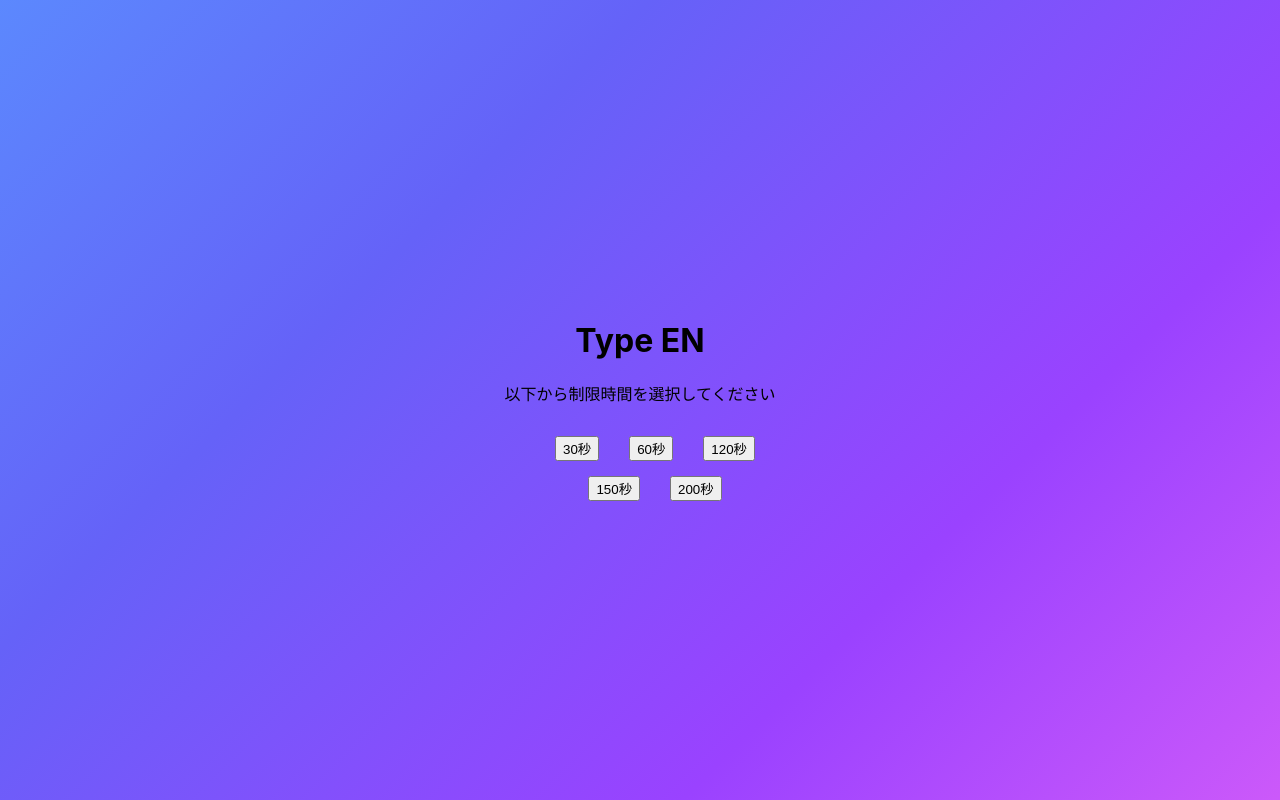
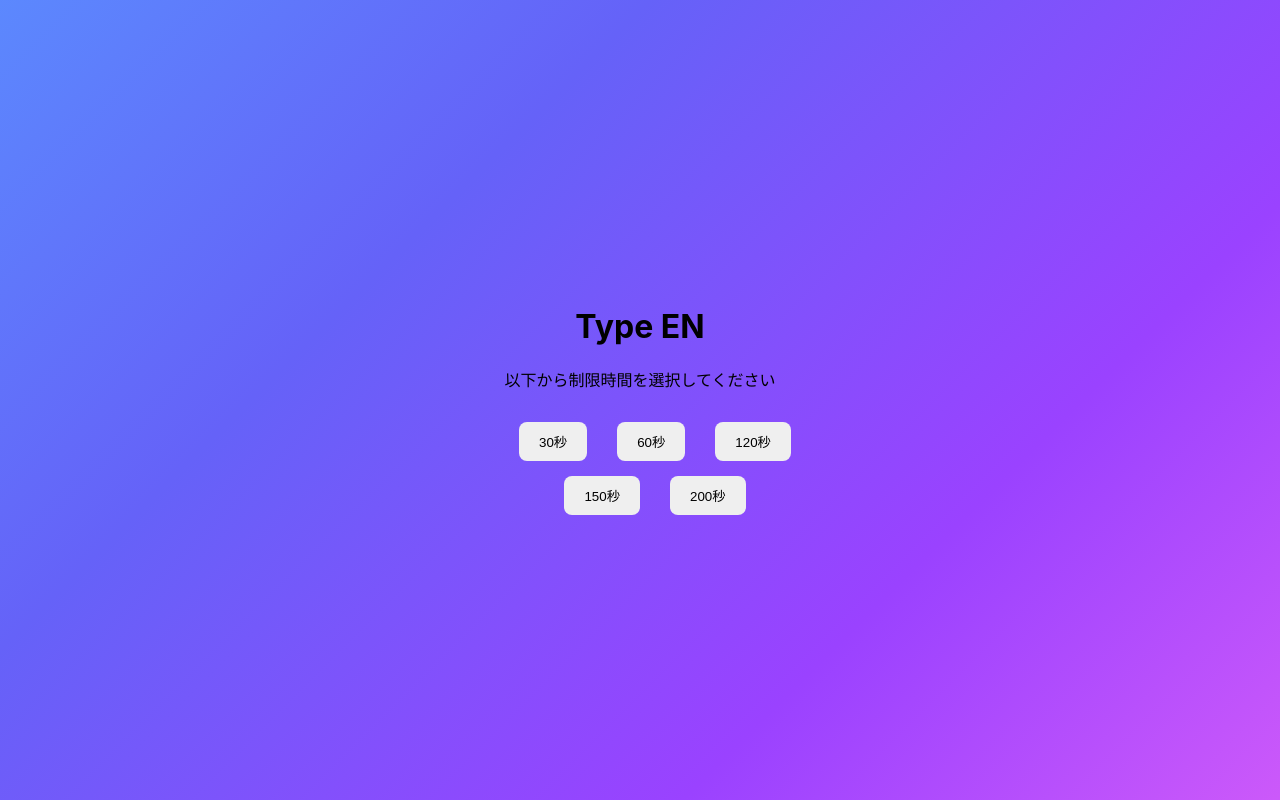
Before and after one commit to shupopo-999/web-app, a React (Create React App) app: page / in a window 1280 px wide. Built offline with nearby package versions, Linux system fonts and the light colour scheme; the HTML template or start-up script is replaced by a standard one.

Commit message:
デバッグ成功

```diff
--- a/src/App.css
+++ b/src/App.css
@@ -78,3 +78,31 @@
     background-position: 0% 25%;
   }
 }
+
+/* ボタンの角を丸くする */
+button {
+  border-radius: 8px; /* 角の丸みを設定 */
+  padding: 10px 20px; /* ボタンの内側余白を調整 */
+  border: none; /* ボタンの枠線を消す */
+  cursor: pointer; /* ポインタの形を変更 */
+  transition: background-color 0.3s ease; /* ホバー時の背景色変更をスムーズに */
+}
+
+/* ボタンにホバー時のエフェクトを追加 */
+button:hover {
+  background-color: rgba(255, 255, 255, 0.2); /* ホバー時の背景色を少し変更 */
+}
+
+/* 入力欄の角を丸くする */
+input {
+  border-radius: 8px; /* 角の丸みを設定 */
+  padding: 10px; /* 入力欄の内側余白を調整 */
+  border: 1px solid #ccc; /* 入力欄の枠線を設定 */
+  outline: none; /* フォーカス時の青い枠を削除 */
+  transition: border-color 0.3s ease; /* フォーカス時の枠線色変更をスムーズに */
+}
+
+/* 入力欄がフォーカスされたときのスタイル */
+input:focus {
+  border-color: #5993ff; /* フォーカス時の枠線色を変更 */
+}
```
